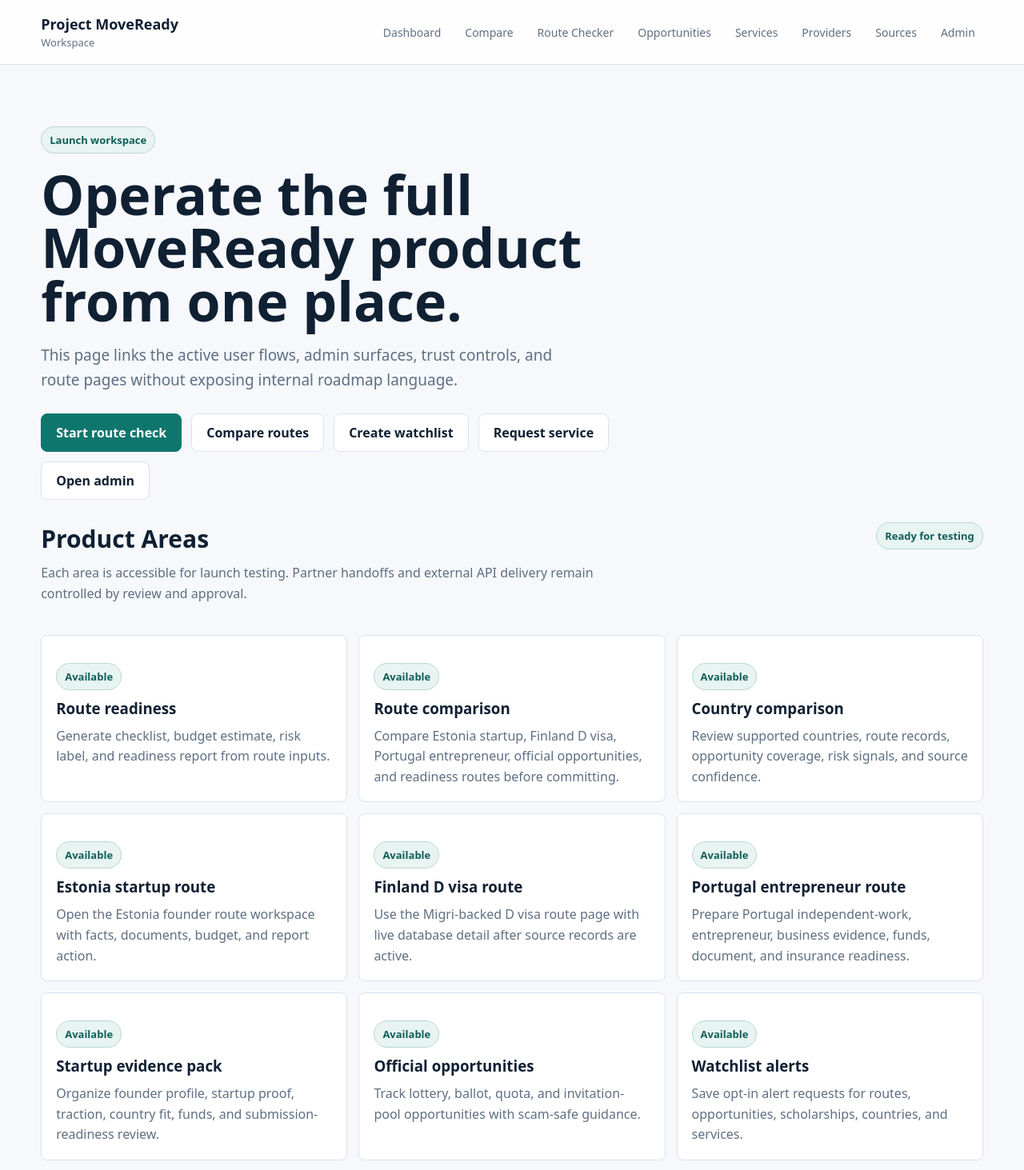
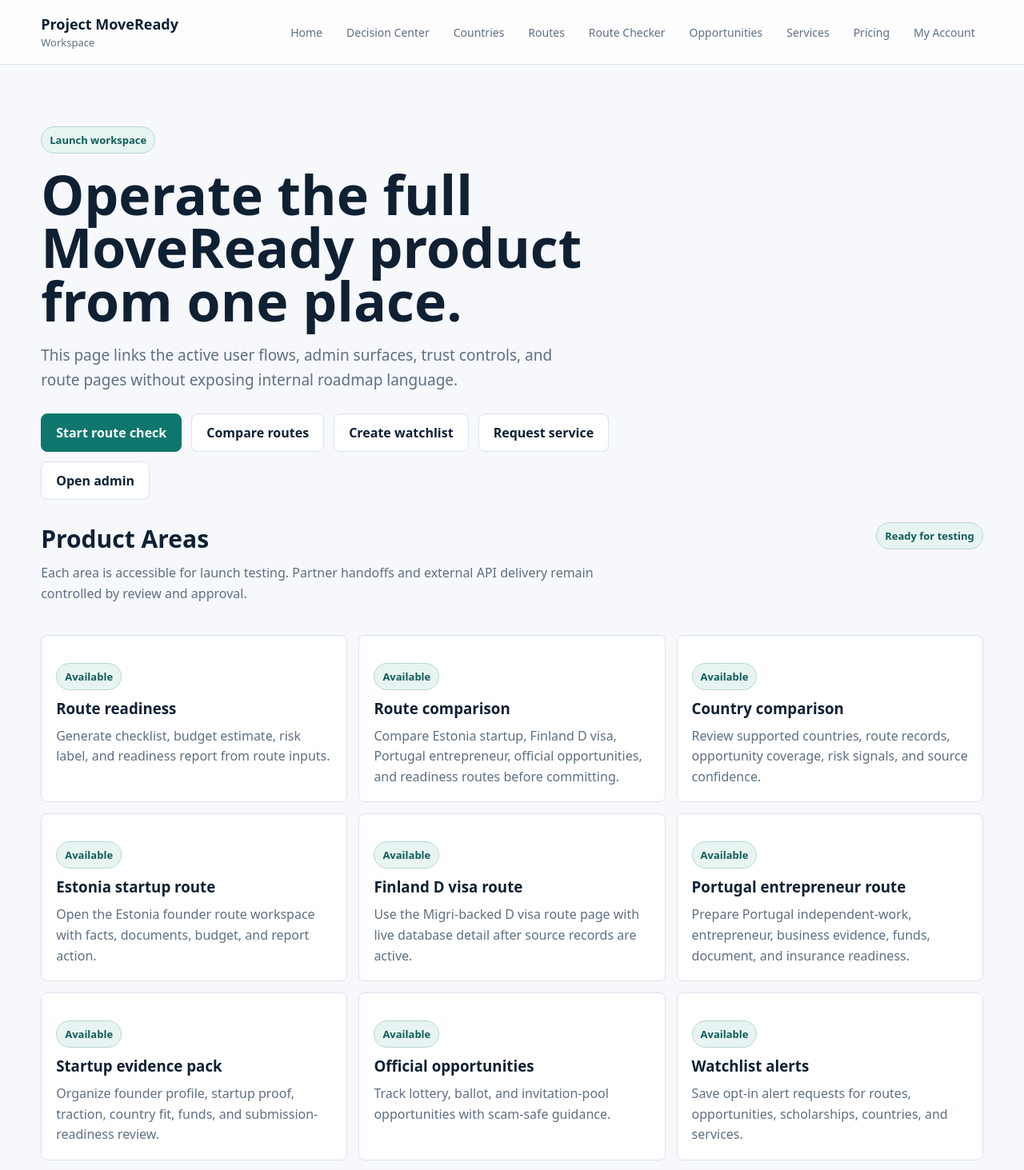
Before and after one commit to SirBM201/SirBM201-moveready-frontend, a Next.js app: page /workspace in a window 1280 px wide. Shown: the top 1463 px of the page at 80% size. Built offline with nearby package versions, Linux system fonts and the light colour scheme.

Commit message:
Use clean header on workspace page

```diff
--- a/app/workspace/page.tsx
+++ b/app/workspace/page.tsx
@@ -1,3 +1,5 @@
+import SiteHeader from "@/components/SiteHeader";
+
 const workflows = [
   {
     title: "Route readiness",
@@ -45,7 +47,7 @@ const workflows = [
     title: "Official opportunities",
     status: "Available",
     href: "/opportunities",
-    summary: "Track lottery, ballot, quota, and invitation-pool opportunities with scam-safe guidance.",
+    summary: "Track lottery, ballot, and invitation-pool opportunities with scam-safe guidance.",
   },
   {
     title: "Watchlist alerts",
@@ -145,22 +147,7 @@ const controls = [
 export default function WorkspacePage() {
   return (
     <main className="page-shell">
-      <header className="topbar">
-        <a className="brand" href="/">
-          <strong>Project MoveReady</strong>
-          <span>Workspace</span>
-        </a>
-        <nav className="nav">
-          <a href="/dashboard">Dashboard</a>
-          <a href="/compare">Compare</a>
-          <a href="/route-checker">Route Checker</a>
-          <a href="/opportunities">Opportunities</a>
-          <a href="/services">Services</a>
-          <a href="/providers">Providers</a>
-          <a href="/sources">Sources</a>
-          <a href="/admin">Admin</a>
-        </nav>
-      </header>
+      <SiteHeader sectionLabel="Workspace" />
 
       <section className="hero-band compact-hero">
         <div className="hero-copy">
```
